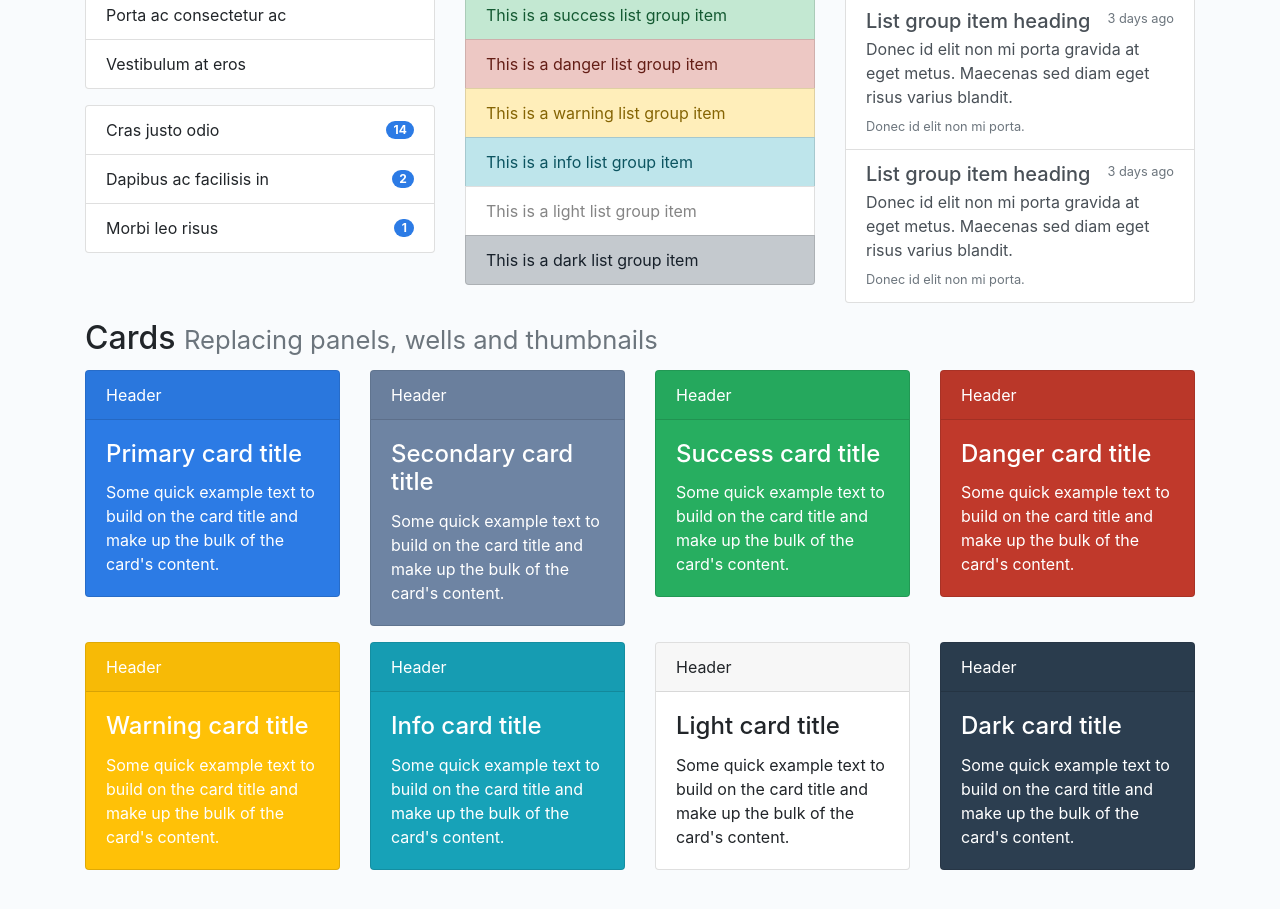
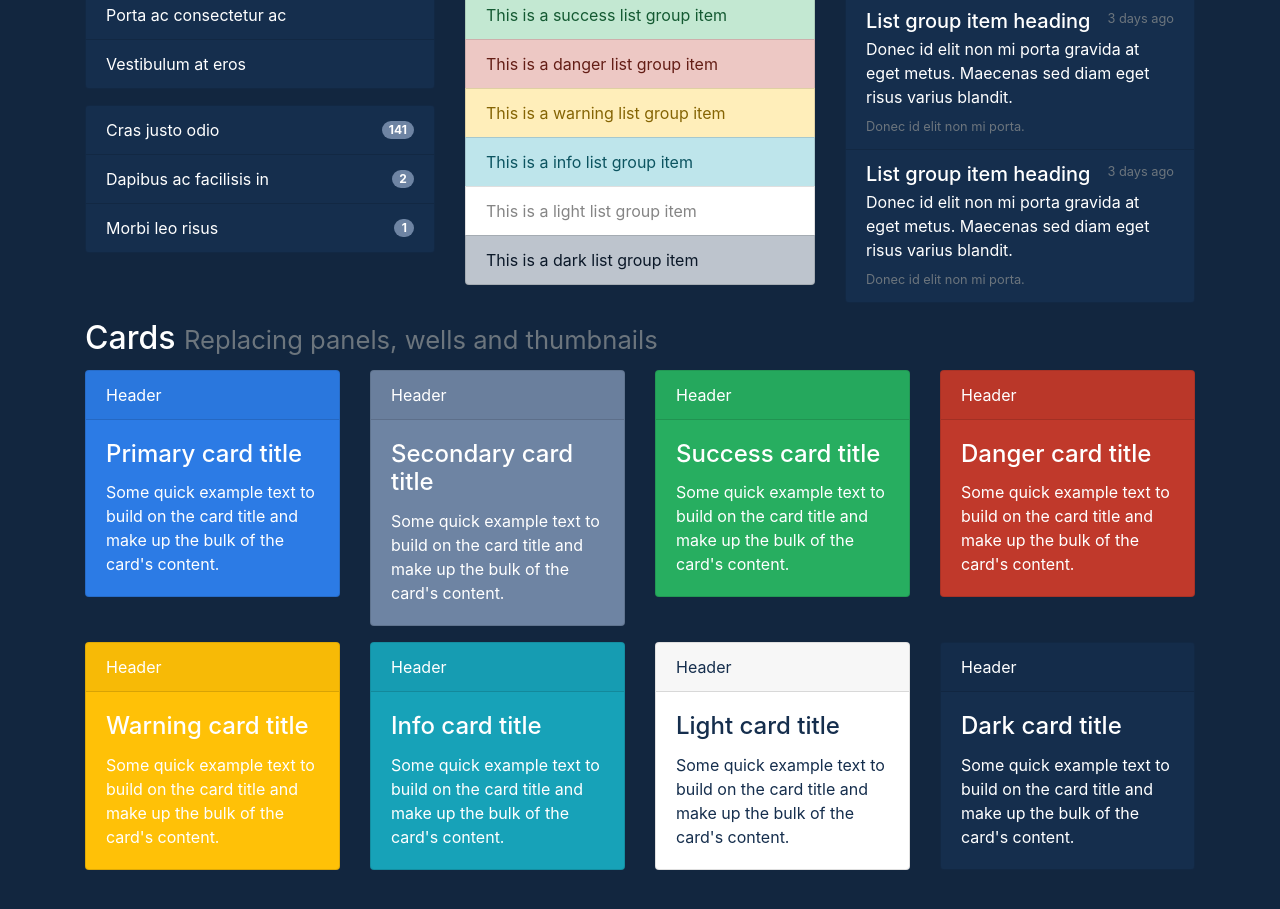
Before and after one commit to quicoto/workout-app, a Vue app: page /#/styleguide in a window 1280 px wide. Shown: the part 3460-4369 px from the top of the page. Built offline with nearby package versions, Linux system fonts and the light colour scheme; what vuefire would draw is missing.

Commit message:
Update variables to dark theme

```diff
--- a/src/App.vue
+++ b/src/App.vue
@@ -20,9 +20,18 @@ $secondary: #6e84a3;
 $success: #27ae60;
 $danger: #c0392b;
 $light: white;
-$dark: #2c3e50;
+$dark: #152e4d;
 
-$body-bg: #f9fbfd;
+$body-color: #ffffff;
+$body-bg: #12263f;
+
+$link-color: $primary;
+$link-hover-color: darken($link-color, 15%);
+
+$list-group-bg: $dark;
+$list-group-action-color: $body-color;
+$list-group-action-hover-color: $link-hover-color;
+$list-group-hover-bg: $dark;
 
 @import 'node_modules/bootstrap/scss/bootstrap';
 @import 'node_modules/bootstrap-vue/src/index.scss';
--- a/src/views/Styleguide.vue
+++ b/src/views/Styleguide.vue
@@ -530,15 +530,15 @@
       <ul class="list-group">
         <li class="list-group-item d-flex justify-content-between align-items-center">
           Cras justo odio
-          <span class="badge badge-primary badge-pill">14</span>
+          <span class="badge badge-secondary badge-pill">141</span>
         </li>
         <li class="list-group-item d-flex justify-content-between align-items-center">
           Dapibus ac facilisis in
-          <span class="badge badge-primary badge-pill">2</span>
+          <span class="badge badge-secondary badge-pill">2</span>
         </li>
         <li class="list-group-item d-flex justify-content-between align-items-center">
           Morbi leo risus
-          <span class="badge badge-primary badge-pill">1</span>
+          <span class="badge badge-secondary badge-pill">1</span>
         </li>
       </ul>
     </div><!-- /.col-md -->
@@ -665,7 +665,7 @@
       </div>
     </div>
     <div class="col-sm">
-      <div class="card bg-light mb-3" style="max-width: 20rem;">
+      <div class="card bg-light text-dark mb-3" style="max-width: 20rem;">
         <div class="card-header">Header</div>
         <div class="card-body">
           <h4 class="card-title">Light card title</h4>
```
